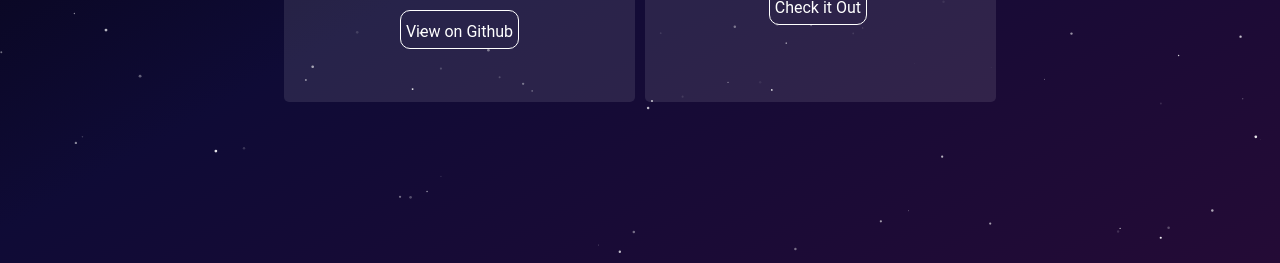
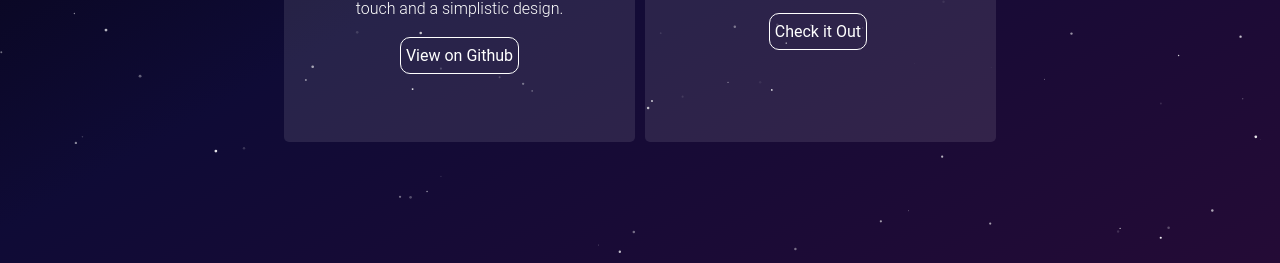
Before and after one commit to eatashoe/Personal-Portfolio, a website: page dist/projects.html in a window 1280 px wide. Shown: the part 537-800 px from the top of the page. Drawn offline with Linux system fonts and the light colour scheme.

Commit message:
logo page

```diff
--- a/scss/main.scss
+++ b/scss/main.scss
@@ -210,7 +210,6 @@ footer{
     justify-content: center;
 }
 .projects{
-    height: 35vh;
     background: rgba(255, 255, 255, .1);
     border-radius: 5px;
 }
@@ -237,11 +236,10 @@ footer{
     display: flex;
     justify-content: center;
         div{
-            height: 65%;
             border: white solid 1px;
             border-radius: 10px;
             text-align: center;
-            padding: 11px 5px 0px;
+            padding: 8px 5px 8px;
             &:hover{
                 color: black;
                 background: white;
```
Also changed, not shown: dist/css/logo.css (added), dist/css/main.css, dist/logo.html (added), img/Logo.svg (renamed from dist/Logo.svg).
